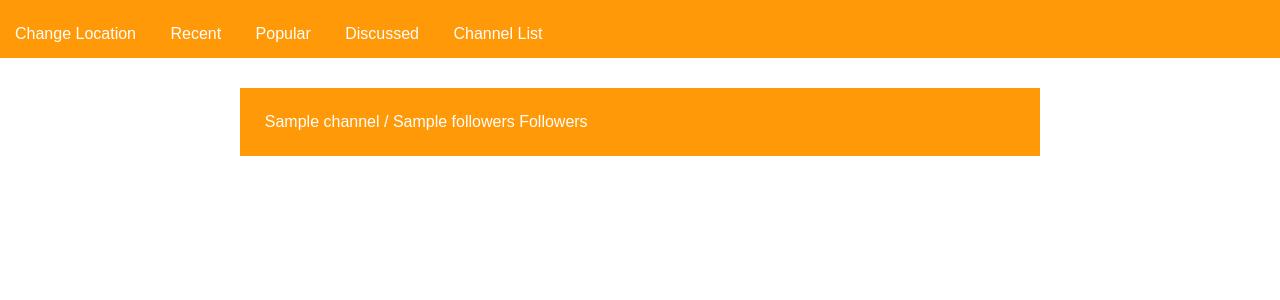
After one commit to mrestorff/JodelExtract, a Flask app: template templates/channel_list.html in a window 1280 px wide. The commit adds this page. Shown: the top 300 px of the page. Run offline with Flask 2, Linux system fonts and the light colour scheme; the template is opened without the code that fills it: most values are stand-ins (such as "Sample title", 1, 10 or a date in 2020).

Commit message:
Major API change
Retrieving older posts is now possible and the new API is being fully supported in normal location mode as well as in channels.

```diff
--- a/TOOLS/Config.py
+++ b/TOOLS/Config.py
@@ -19,7 +19,7 @@ APP_VERSION  = '4.38.3'
 
 # General and debugging settings
 VERBOSE = True # Print to command line
-CONNECTION_VERBOSE = False # Connection debug printing
+CONNECTION_VERBOSE = True # Connection debug printing
 DEBUG = False # print posts to command line & activate Flask debugger
 DBG_NO_IMAGES = False # Disable image download
 
--- a/TOOLS/PostHandler.py
+++ b/TOOLS/PostHandler.py
@@ -32,7 +32,6 @@ class Post(object):
             if post['user_handle'] == "oj":
                 self.by_oj = True
                 self.replier = 0
-                print self.by_oj
             else:
                 self.replier = post['replier']
         else:
--- a/static/style.css
+++ b/static/style.css
@@ -5,8 +5,8 @@
   font-family: sans-serif;
   color: #ffffff;
 }
-a:link, a:visited {
-  color: #ffffff
+a:hover {
+  text-decoration: underline;
 }
 
 header {
@@ -25,14 +25,16 @@ nav a:first-child {
 }
 
 main {
-  margin-top: 30px;
+  margin: 30px 0;
 }
 section#content {
   margin: auto;
   width: 70%;
   max-width: 800px;
+  min-width: 500px;
 }
 
+/* Setup form */
 .setup {
   margin: auto;
 }
@@ -52,7 +54,7 @@ section#content {
 }
 
 /* Post overview */
-#posts, #post {
+content {
   margin: auto;
   max-width: 100%;
 }
@@ -60,6 +62,9 @@ section#content {
   padding: 10px;
   min-width: 500px;
   margin-bottom: 10px;
+}
+#posts a:hover, #post a:hover {
+  text-decoration: none;
 }
 .vote_count {
   float: right;
@@ -81,6 +86,23 @@ section#content {
 .info span {
   margin-right: 15px;
 }
+.error {
+  color: red !important;
+  font-size: 1.5em;
+}
+
+/* Channel list */
+#channels {
+  background: #FF9908;
+  padding: 20px;
+}
+#channels li {
+  margin: 0.3em;
+  list-style: none;
+}
+#channels li:hover {
+  text-decoration: underline;
+}
 
 /* Single Post & comments */
 #post .op {
@@ -89,15 +111,22 @@ section#content {
   margin-bottom: 10px;
   padding-bottom: 20px;
   line-height: 1.3em;
-  /*border-bottom: 2px solid white;*/
 }
 .comment {
   margin-top: 25px;
+}
+.comment p {
+  max-width: 90%;
 }
 .comment.oj p::before {
   content: "OJ: ";
   font-weight: bold;
 }
-.comment.oj {
+.comment.oj p {
   font-style: italic;
 }
+
+a span.next_posts {
+  color: #FF9908;
+  text-align: right;
+}
--- /dev/null
+++ b/templates/channel_list.html
@@ -0,0 +1,12 @@
+{% extends "layout.html" %}
+{% block content %}
+  <div id="channels">
+    <ul>
+    {% for channel in channels %}
+      <a href="/channel/{{ channel['channel'] }}/recent"><li>{{ channel['channel'] }} / {{ channel['followers'] }} Followers</li></a>
+    {% else %}
+      <h3 class="error">No channels available</h3>
+    {% endfor %}
+    </ul>
+  </div>
+{% endblock %}
--- a/templates/layout.html
+++ b/templates/layout.html
@@ -13,7 +13,7 @@
       <a href="/posts/recent">Recent</a>
       <a href="/posts/popular">Popular</a>
       <a href="/posts/discussed">Discussed</a>
-      <a href="/channel/Leuphana">Leuphana Channel</a>
+      <a href="/channel/">Channel List</a>
       {% endif %}
     </nav>
   </header>
--- a/templates/particular_post.html
+++ b/templates/particular_post.html
@@ -13,7 +13,7 @@
       {% endif %}
       <div class="info">
         <span>Created at: {{ post.date }}</span>
-        <a href="/user/{{ post.post.user_handle }}"><span>Author</span></a>
+        <!--<a href="/user/{{ post.post.user_handle }}"><span>Author</span></a>-->
         {% if post.post.child_count > 0 %}<span> {{ post.post.child_count }} comments </span>{% endif %}
         <span>{{ post.named_distance }}</span>
       </div>
--- a/web.py
+++ b/web.py
@@ -8,6 +8,9 @@ app = Flask(__name__)
 app.config['DEBUG'] = cfg.DEBUG
 instance = None
 
+# ----------------------------------------------
+# SQL database setup and connection
+# ----------------------------------------------
 def get_db(loc):
     path = os.path.join(cfg.DATABASE_PATH, loc + ".db")
     db = getattr(g, '_database', None)
@@ -56,15 +59,15 @@ def setup():
         if not instance == None:
             get_db(instance.connection.get_location_city())
             session['title'] = "JodelExtract: " + instance.connection.get_location_string()
-            return redirect(url_for('posts'))
+            return redirect(url_for('posts', mode='recent'))
         else:
             return redirect(url_for('index'))
 
-@app.route('/posts/', defaults={'mode': 'recent'})
 @app.route('/posts/<mode>', methods=['GET'])
 def posts(mode):
     if not instance == None:
-        post_list, last_post = instance.posts(mode=mode)
+        after_post_id = request.args.get('after')
+        post_list, last_post = instance.posts(mode=mode, after_post_id=after_post_id)
         return render_template('show_posts.html', posts=post_list, last_post=last_post)
     else:
         return redirect(url_for('index'))
@@ -78,12 +81,16 @@ def particular_post(post_id):
     else:
         return redirect(url_for('index'))
 
-@app.route('/channel/', defaults={'channel': 'Leuphana'})
-@app.route('/channel/<channel>', methods=['GET'])
-def channel_posts(channel):
+@app.route('/channel/', defaults={'channel': 'None', 'mode': 'recent'})
+@app.route('/channel/<channel>/<mode>', methods=['GET'])
+def channel(channel, mode):
     if not instance == None:
         post_list = instance._open_channel(channel=channel)
-        return render_template('show_posts.html', posts=post_list)
+        if post_list:
+            after_post_id = request.args.get('after')
+            return render_template('show_posts.html', posts=post_list, after_post_id=after_post_id)
+        else:
+            return render_template('channel_list.html', channels=instance.channel_list)
     else:
         return redirect(url_for('index'))
 
@@ -104,7 +111,7 @@ def index():
         session['title'] = "JodelExtract"
         return render_template('setup.html')
     else:
-        return redirect(url_for('posts'))
+        return redirect(url_for('posts', mode='recent'))
 
 app.secret_key = '192837465'
 
```
Also changed, not shown: TOOLS/Connection.py (+65 -27 lines), main.py (+27 -36 lines), templates/show_posts.html (+4 -4 lines), 3 other files.
